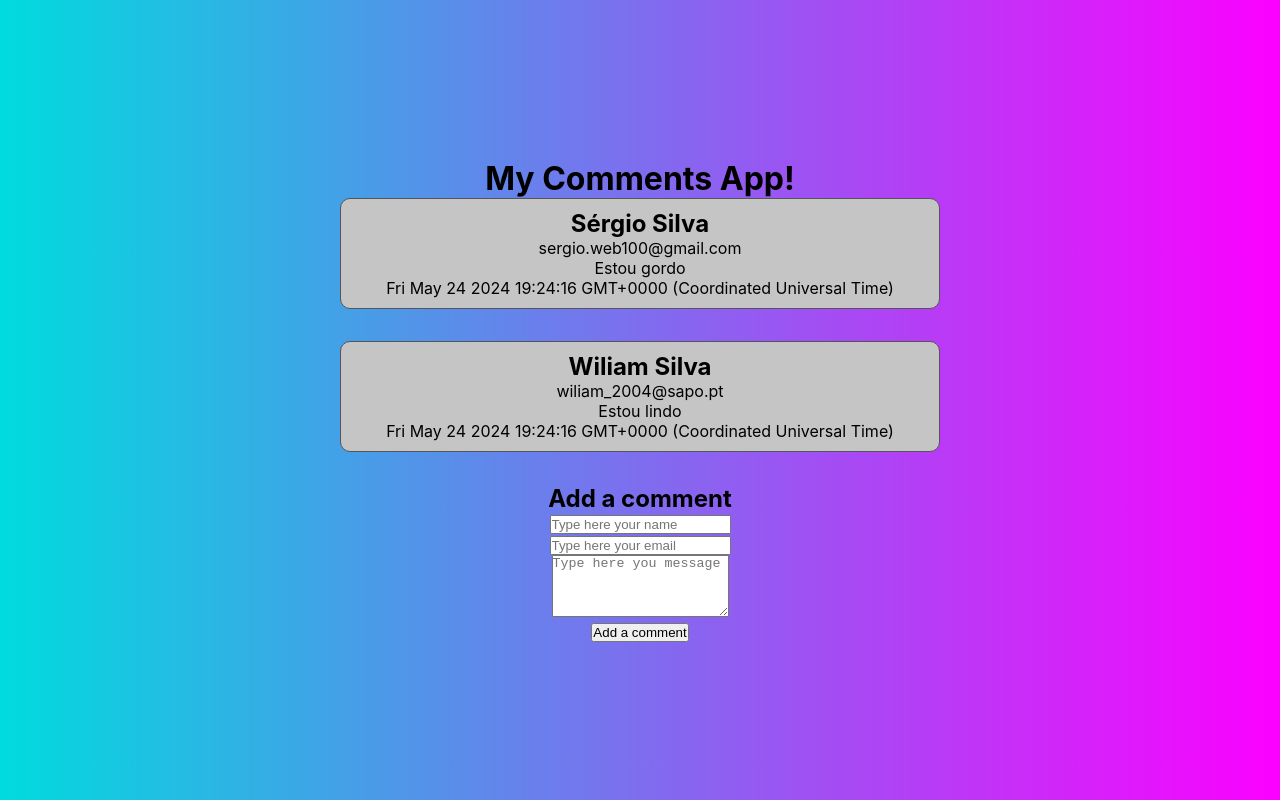
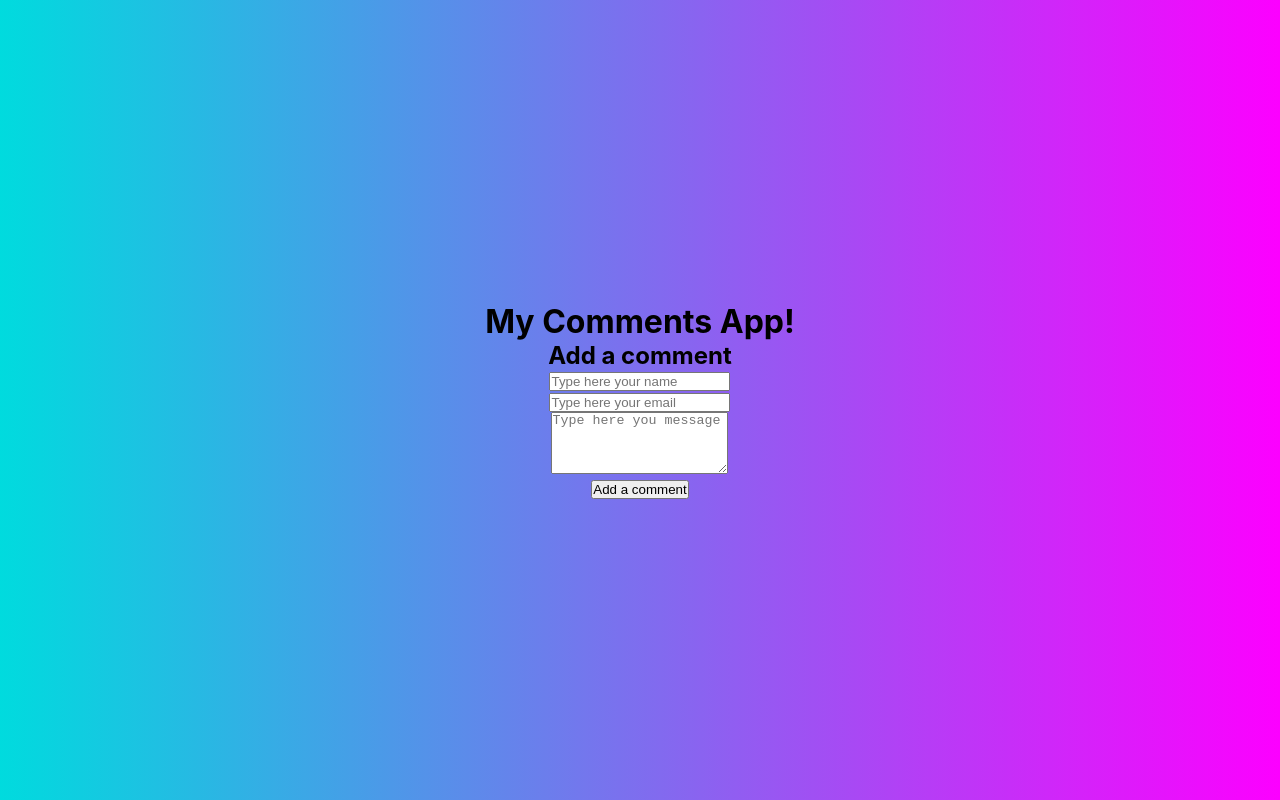
Before and after one commit to sergiosilva2023/reactjs-comment-app, a React (Create React App) app: page / in a window 1280 px wide. Built offline with nearby package versions, Linux system fonts and the light colour scheme.

Commit message:
Nova atualização

```diff
--- a/src/App.js
+++ b/src/App.js
@@ -6,18 +6,7 @@ class App extends React.Component {
 
   state = {
     comments : [
-      {
-        name: 'Sérgio Silva',
-        email: 'sergio.web100@gmail.com',
-        date: new Date(),
-        message: 'Estou gordo',
-      },
-      {
-        name: 'Wiliam Silva',
-        email: 'wiliam_2004@sapo.pt',
-        date: new Date(),
-        message: 'Estou lindo'
-      },
+
     ],
 
     form: {
```
